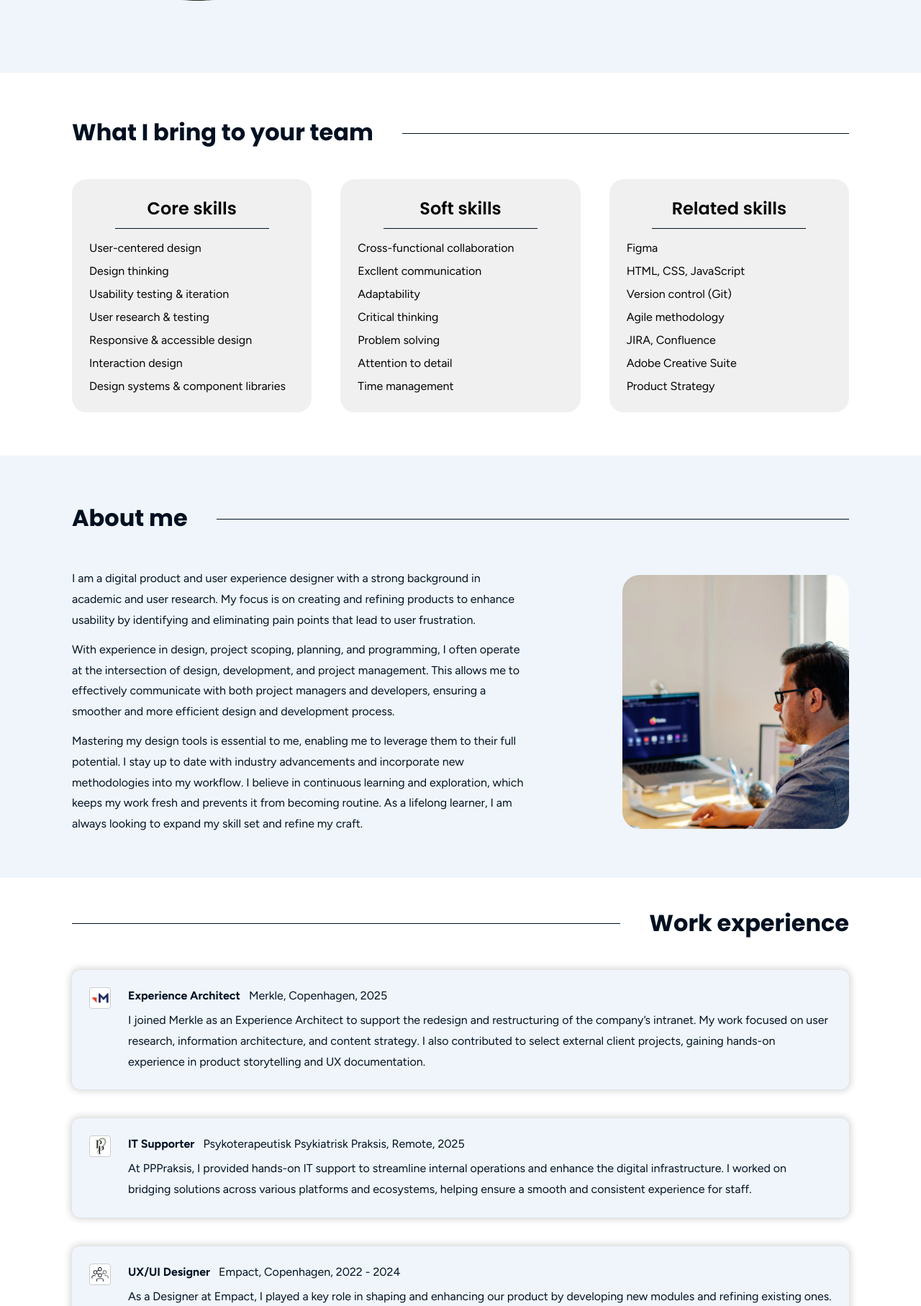
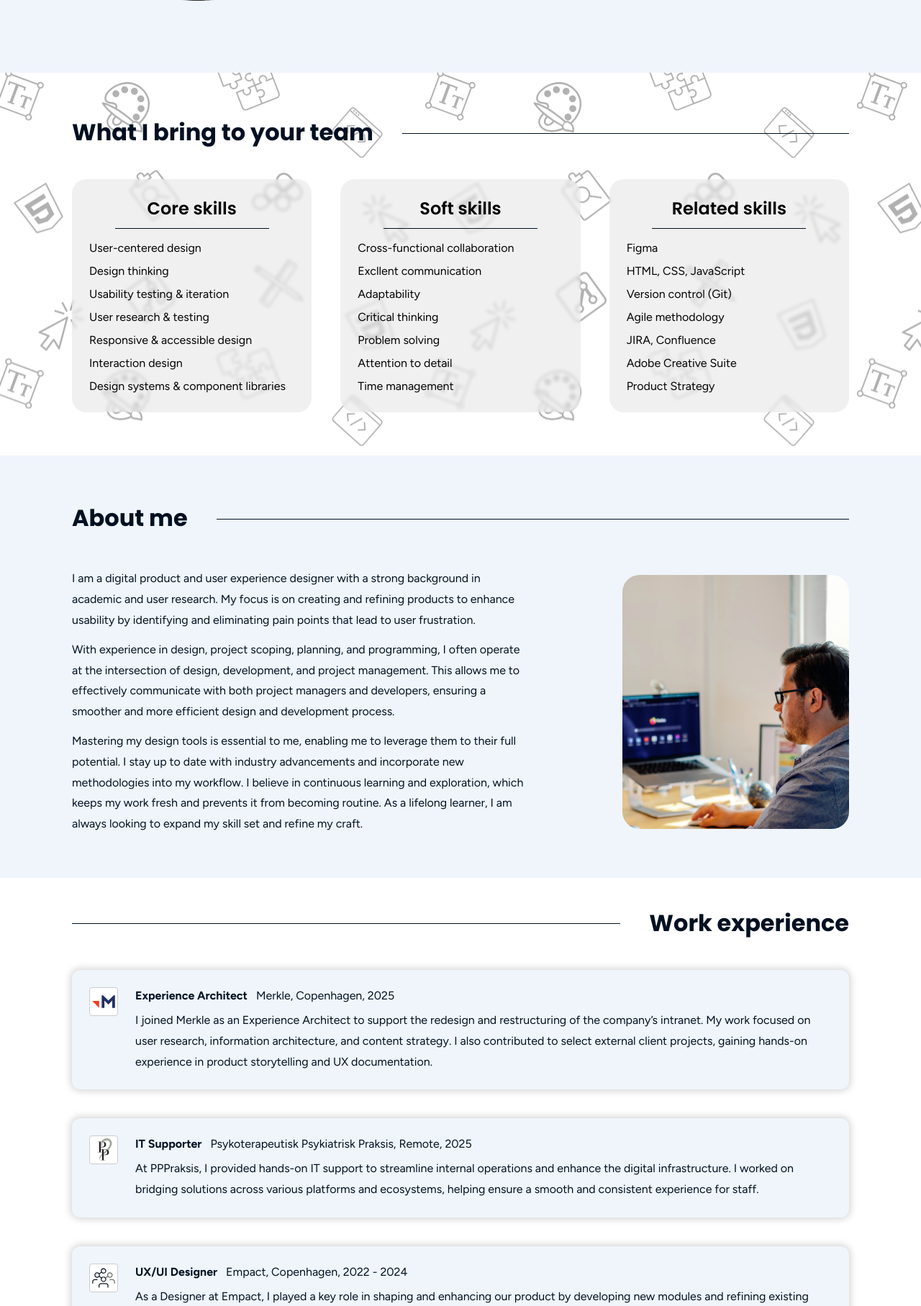
Before and after one commit to MozesMiko/Portfolio, a PHP site: page /about in a window 1280 px wide. Shown: the part 482-2297 px from the top of the page at 72% size. Run offline with PHP 8.4, Linux system fonts and the light colour scheme.

Commit message:
fix: changed svg pattern usage due to iOS issues
Replaced external SVG background image with inline SVG markup to fix
rendering issues on iOS browsers.

```diff
--- a/about/index.php
+++ b/about/index.php
@@ -28,9 +28,8 @@
   </div>
   <div class="skills-section">
     <div class="svg-wrapper">
-      <svg id="svg-bg">
-        <use href="#svg-bg-icon"></use>
-      </svg>
+      <img src="/img/about_me/skill-pattern.svg" alt="" class="svg-background">
+    </div>
     <div class="content-container">
       <div class="section-header">
         <h1>What I bring to your team</h1>
@@ -71,7 +70,6 @@
             <li>Adobe Creative Suite</li>
             <li>Product Strategy</li>
           </ul>
-          </div>
         </div>
       </div>
     </div>
--- a/css/pages/about-page.css
+++ b/css/pages/about-page.css
@@ -57,16 +57,18 @@
   overflow: hidden;
 }
 
-#svg-bg {
+.svg-background {
   position: absolute;
   top: 0;
   left: 0;
+  width: 100%;
+  height: 100%;
   z-index: 0;
   width: 100%;
   height: 100%;
   pointer-events: none;
   color: var(--skill-svg-color);
-  opacity: 30%;
+  opacity: 0.3;
 }
 
 .skills-section .content-container {
@@ -226,7 +228,7 @@
 
 .company-logo-container,
 .university-logo-container {
-  height: 30px;
+  height: 40px;
   aspect-ratio: 1 / 1;
   background-color: var(--company-logo-background);
   border-radius: var(--border-radius-xxs);
```
Also changed, not shown: img/about_me/skill-pattern.svg, img/shared_assets/icons.svg. Lines whose indentation alone changed are shown as unchanged.
